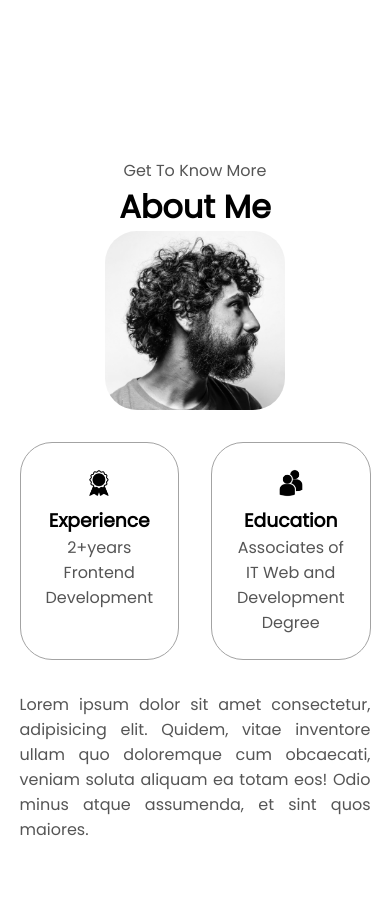
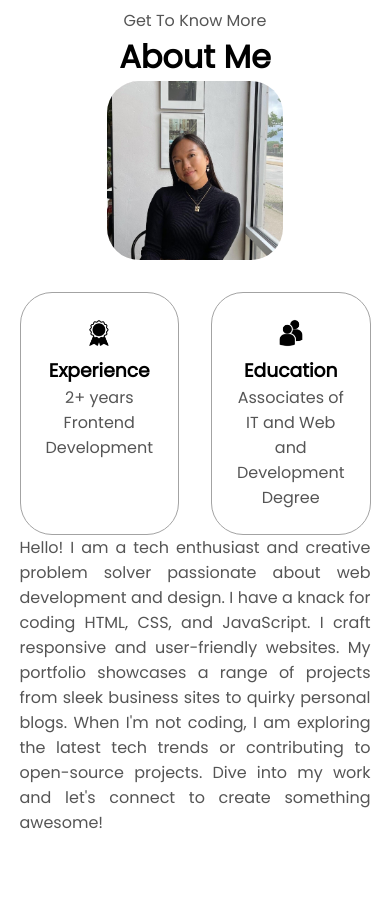
Before and after one commit to pashaher/html-css-js-portfolio, a plain HTML site: page index.html in a window 390 px wide. Shown: the part 1020-1925 px from the top of the page. Drawn offline with Linux system fonts and the light colour scheme.

Commit message:
Updated portfolio
Added links and worked on responsive page.

```diff
--- a/index.html
+++ b/index.html
@@ -37,14 +37,14 @@
     </nav>
     <section id="profile">
         <div class="section__pic-container">
-            <img src="./assets/profile-pic.png" alt="John Doe profile picture">
+            <img src="./assets/profile-img1.png" alt="profile picture">
         </div>
         <div class="section__text">
             <p class="section__text__p1">Hello, I'm</p>
             <h1 class="title">Pasha Her</h1>
             <p class="section__text__p2">Frontend Developer</p>
             <div class="btn-container">
-                <button class="btn btn-color-2" onclick="window.open('./assets/resume-example.pdf')">
+                <button class="btn btn-color-2" onclick="window.open('./assets/Pasha_Her_Resume.docx.pdf')">
                     Download CV
                 </button>
                 <button class="btn btn-color-1" onclick="location.href='./#contact'">
@@ -55,12 +55,12 @@
                 <img src="./assets/linkedin.png"
                 alt="My LinkedIn profile"
                 class="icon"
-                onclick="location.href='https://linkedin.com/'">
+                onclick="location.href='https://linkedin.com/in/pasha-her'">
 
                 <img src="./assets/github.png"
                 alt="My GitHub profile"
                 class="icon"
-                onclick="location.href='https://github.com/'">
+                onclick="location.href='https://github.com/pashaher'">
             </div>
         </div>
     </section>
@@ -69,7 +69,7 @@
         <h1 class="title">About Me</h1>
         <div class="section-container">
             <div class="section__pic-container">
-                <img src="./assets/about-pic.png"
+                <img src="./assets/profile-pic2.jpg"
                 alt="profile picture"
                 class="about-pic">
             </div>
@@ -80,22 +80,27 @@
                         alt="experience icon"
                         class="icon">
                         <h3>Experience</h3>
-                        <p>2+years <br>Frontend Development</p>
+                        <p>2+ years <br>Frontend Development</p>
                     </div>
                     <div class="details-container">
                         <img src="./assets/education.png"
                         alt="education icon"
                         class="icon">
                         <h3>Education</h3>
-                        <p>Associates of IT Web and Development Degree</p>
+                        <p>Associates of IT and Web and Development Degree</p>
                     </div>
                 </div>
                 <div class="text-container">
-                    <p>Lorem ipsum dolor sit amet consectetur,
-                        adipisicing elit. Quidem,
-                        vitae inventore ullam quo doloremque cum obcaecati,
-                        veniam soluta aliquam ea totam eos! Odio minus atque assumenda,
-                        et sint quos maiores.
+                    <p>
+                        Hello! I am a tech enthusiast and creative problem solver
+                        passionate about web development and design. I have a
+                        knack for coding HTML, CSS, and JavaScript. I craft
+                        responsive and user-friendly websites. My portfolio
+                        showcases a range of projects from sleek business sites
+                        to quirky personal blogs. When I'm not coding, I am
+                        exploring the latest tech trends or contributing to
+                        open-source projects. Dive into my work and let's connect
+                        to create something awesome!
                     </p>
                 </div>
             </div>
@@ -302,7 +307,7 @@
                 <img src="./assets/linkedin.png"
                 alt="LindedIn icon"
                 class="icon contact-icon">
-                <p><a href="https://www.linkedin.com">LinkedIn</a></p>
+                <p><a href="https://www.linkedin.com/in/pasha-her">LinkedIn</a></p>
             </div>
         </div>
     </section>
--- a/mediaqueries.css
+++ b/mediaqueries.css
@@ -49,8 +49,7 @@
 @media screen and (max-width: 600px){
     #about,
     .about-container{
-        margin-top: 300px;
-        display: auto;
+        margin-top: 150px;
     }
     #contact,
     footer{
@@ -103,5 +102,6 @@
     }
     .text-container{
         text-align: justify;
+
     }
 }
--- a/style.css
+++ b/style.css
@@ -311,6 +311,11 @@ section{
     margin: auto 0;
 }
 
+.text-container{
+    margin-bottom: 2rem;
+    margin-top: -2rem;
+}
+
 /* EXPERIENCE */
 
 #experience{
```
Also changed, not shown: assets/about-pic.png (deleted), assets/profile-img1.png (added), assets/profile-pic-2.png (deleted), assets/profile-pic.png (deleted), assets/profile-pic2.jpg (added), 2 other files.
